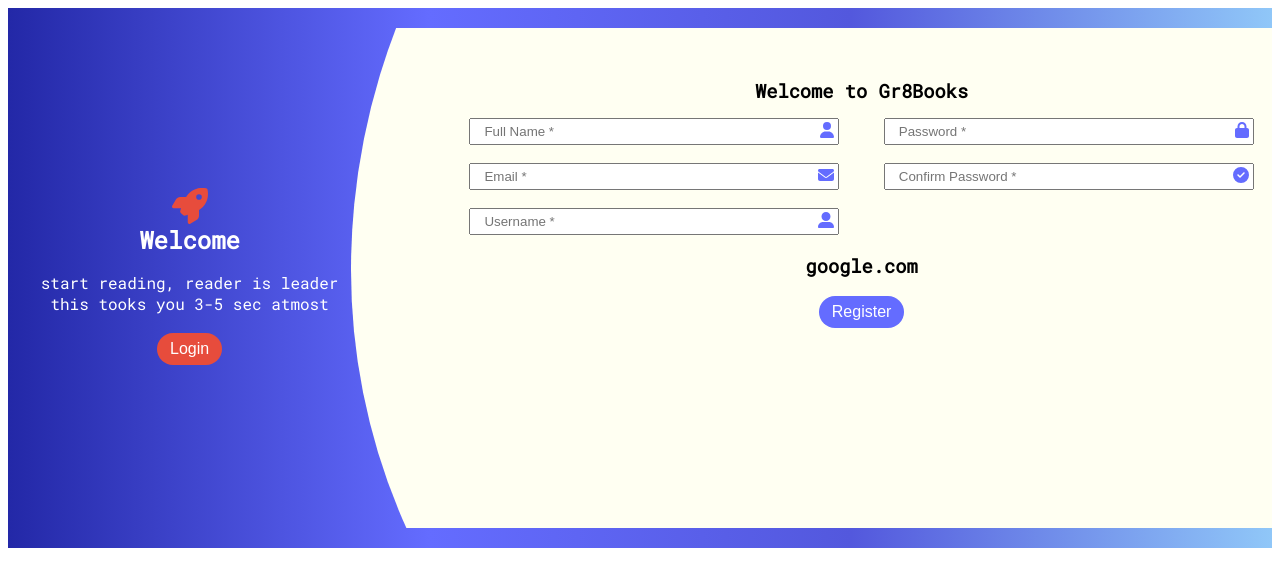
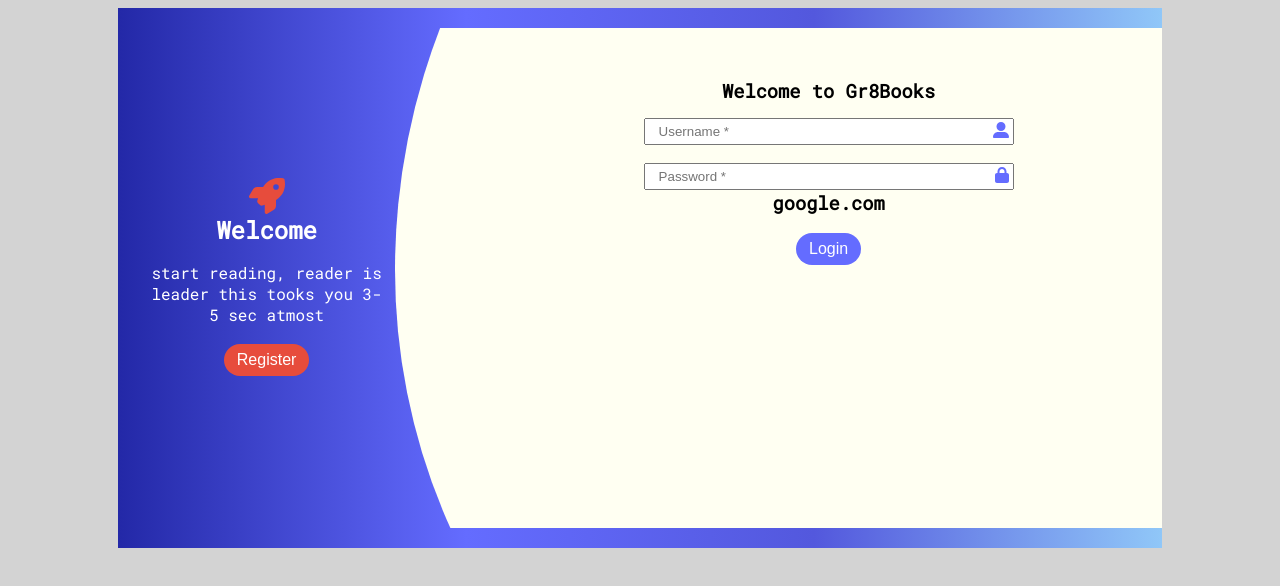
Before and after one commit to lalisabl/BookStore, a React (Create React App) app in the folder frontEnd/: page / in a window 1280 px wide. Shown: the top 586 px of the page. Built offline with nearby package versions, Linux system fonts and the light colour scheme.

Commit message:
update css

```diff
--- a/frontEnd/src/App.css
+++ b/frontEnd/src/App.css
@@ -39,3 +39,6 @@
 
   background-color:#e95645;
 }
+body {
+  background-color: rgb(211, 211, 211);
+}
--- a/frontEnd/src/App.js
+++ b/frontEnd/src/App.js
@@ -1,11 +1,12 @@
 
 import './App.css';
-import { Register } from './components/login-registration';
+import { Login, Register } from './components/login-registration';
 
 function App() {
   return (
     <div>
-      <Register />
+      {/* <Register /> */}
+      <Login />
     </div>
   );
 }
--- a/frontEnd/src/assets/style/login-registration.css
+++ b/frontEnd/src/assets/style/login-registration.css
@@ -13,6 +13,8 @@
   min-height: 500px;
   max-height: 80vh;
   padding-right: 0;
+  max-width: 80vw;
+  margin: auto;
 }
 .form-bg {
   width: 80%;
--- a/frontEnd/src/components/login-registration.jsx
+++ b/frontEnd/src/components/login-registration.jsx
@@ -9,16 +9,61 @@
   faRocket,
 } from "@fortawesome/free-solid-svg-icons";
 export function Login() {
-  return <div></div>;
+  return (
+    <div className="registration-container">
+      <div className="welcome-banner">
+        <FontAwesomeIcon icon={faRocket} className="icon" />
+        <h3>Welcome </h3>
+        <p>start reading, reader is leader this tooks you 3-5 sec atmost</p>
+        <button className="btn btn-primary-white" type="submit">
+          Register
+        </button>
+      </div>
+      <div className="form-bg">
+        <div className="form-container"></div>
+        <div className="form-content">
+          <h3>Welcome to Gr8Books</h3>
+          <form>
+            <div>
+              <div>
+                {" "}
+                <div className="input-wrapper">
+                  <FontAwesomeIcon icon={faUserAlt} className="icon" />
+                  <input
+                    type="text"
+                    name="username"
+                    placeholder="Username *"
+                    required
+                  />
+                </div>
+                <br />
+                <div className="input-wrapper">
+                  <FontAwesomeIcon icon={faLock} className="icon" />
+                  <input
+                    type="password"
+                    name="password"
+                    placeholder="Password *"
+                    required
+                  />
+                </div>
+              </div>
+            </div>
+
+            <div>
+              <h3>google.com</h3>
+            </div>
+            <div>
+              <button className="btn btn-primary" type="submit">
+                Login
+              </button>
+            </div>
+          </form>
+        </div>
+      </div>
+    </div>
+  );
 }
 
-function placeholder() {
-  return (
-    <>
-      <div>hello h </div>
-    </>
-  );
-}
 export function Register() {
   const [formData, setFormData] = useState({
     fullName: "",
```
